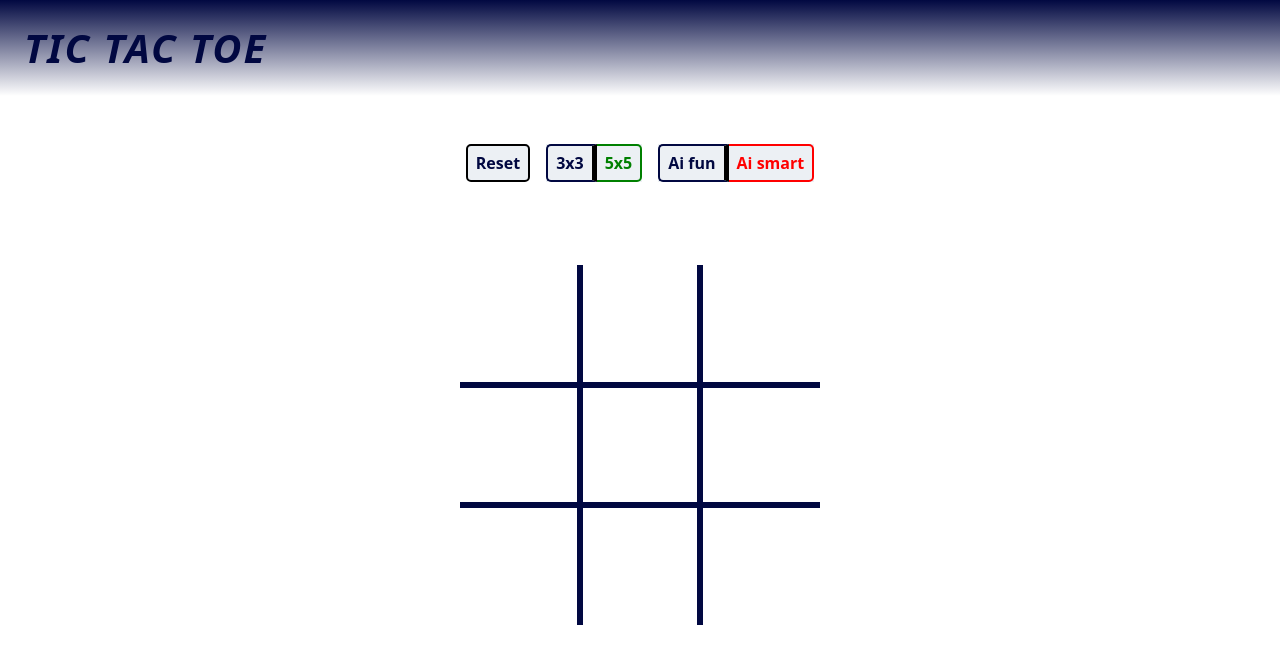
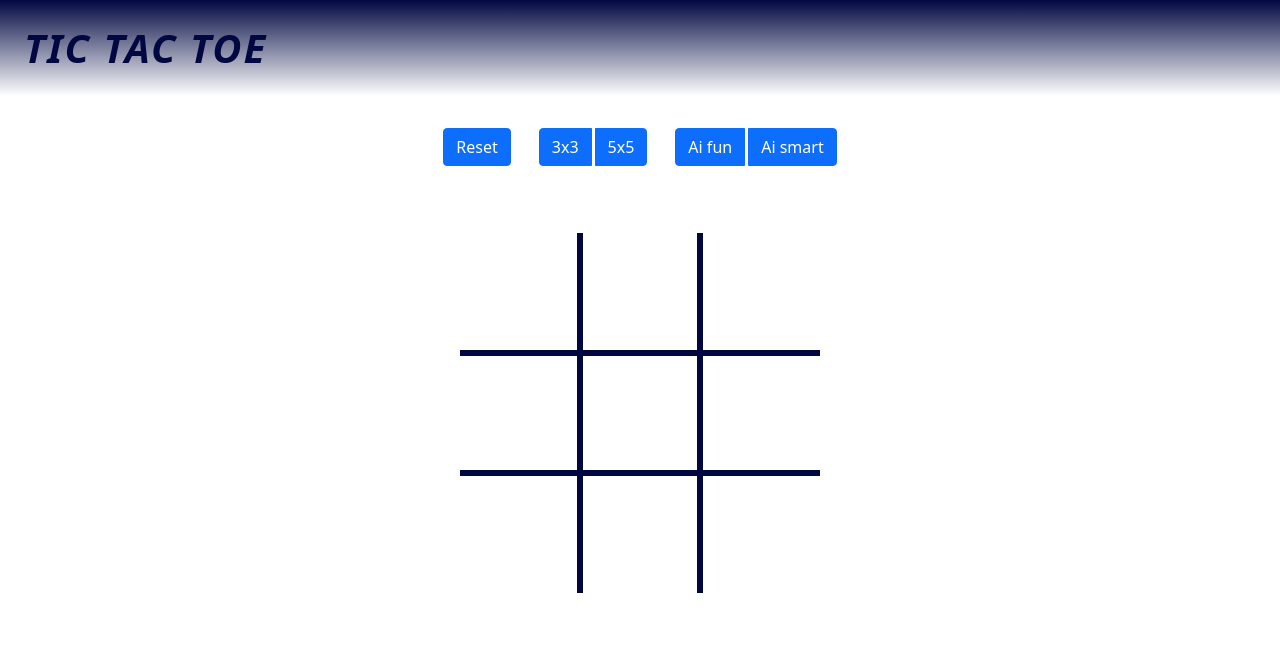
Before and after one commit to hanifahmadov/tic-tac-toe, a React (Create React App) app: page / in a window 1280 px wide. Shown: the top 664 px of the page. Built offline with nearby package versions, Linux system fonts and the light colour scheme.

Commit message:
gameOver creates render error, on it

```diff
--- a/src/components/header/header.scss
+++ b/src/components/header/header.scss
@@ -1,7 +1,7 @@
 #navbar {
     .header {
         width: 100%;
-        color: rgba(1, 8, 65, 1);
+        color:  rgb(1, 8, 65);
 
 
         background: rgba(1, 8, 65, 1);
--- a/src/components/settings/Settings.js
+++ b/src/components/settings/Settings.js
@@ -2,37 +2,71 @@
 import React from "react";
 import "./settings.scss";
 import { useRecoilState } from "recoil";
-import { playerState } from "../utils/store";
-
-// import friendly from "../../shared/happy-robot.png";
-// import challenge from "../../shared/smart-robot.png";
+import { boardState, gameOverState, playerState, settingsState } from "../utils/store";
 
 export const Settings = () => {
     const [player, setPlayer] = useRecoilState(playerState);
+    const [setting, setSetting] = useRecoilState(settingsState);
+    const [board, setBoard] = useRecoilState(boardState);
+    // const [gameOver, setGameOver] = useRecoilState(gameOverState)
+
+    let anyMovePlayed = board.every((val) => val == "");
 
     const handleClick = (e) => {
-        console.log(e.target.className)
-    }
-
-
+        console.log(e.target.getAttribute("data_value"));
+        // if (e.target.className === "size5x5") {
+        //     setSetting({
+        //         ...setting,
+        //         fxf: false,
+        //         txt: false,
+        //     });
+        // } else if (e.target.className === "size3x3") {
+        //     setSetting({
+        //         ...setting,
+        //         fxf: true,
+        //         txt: true,
+        //     });
+        // }
+    };
 
     return (
         <div id='subheader'>
             <div className='setting-wrapper' onClick={handleClick}>
-                <div className='resetButton'>
-                    <span className="reset">Reset</span>
+                <div className="">
+                    <button type='button' className='btn btn-primary' data_value="reset">
+                        Reset
+                    </button>
                 </div>
 
-                <div className='setting_size'>
-                    <span className='size3x3'>3x3</span>
-                    <span className='size5x5'>5x5</span>
+                <div className='setting_size mx-4'>
+                    <div
+                        className='btn-group'
+                        role='group'
+                        aria-label='Basic example'
+                    >
+                        <button type='button' className='btn btn-primary mx-1' data_value="size3x3">
+                            3x3
+                        </button>
+                        <button type='button' className='btn btn-primary' data_value="size5x5">
+                            5x5
+                        </button>
+                    </div>
                 </div>
 
                 <div className='setting_player'>
-                        <span className="aifun">Ai fun</span>
-                        <span className="aismart">Ai smart</span>
+                    <div
+                        className='btn-group'
+                        role='group'
+                        aria-label='Basic example'
+                    >
+                        <button type='button' className='btn btn-primary mx-1' data_value="aifun">
+                            Ai fun
+                        </button>
+                        <button type='button' className='btn btn-primary' data_value="aismart">
+                            Ai smart
+                        </button>
+                    </div>
                 </div>
-
             </div>
         </div>
     );
--- a/src/components/settings/settings.scss
+++ b/src/components/settings/settings.scss
@@ -1,20 +1,15 @@
 #subheader {
-
-    margin: 3rem;
-
+    margin: 2rem;
     display: flex;
     justify-content: center;
     align-items: center;
 
-
     // background: blue;
-
 }
 
 
 
 .setting-wrapper {
-
     display: flex;
     align-items: center;
     justify-content: center;
@@ -22,9 +17,9 @@
 
 }
 
-
-
-.resetButton {
+// HEADER
+// reset button active
+.resetButton  {
 
     background: #ecf0f4;
     color: rgba(1, 8, 65, 1);
@@ -38,113 +33,46 @@
 
     cursor: pointer;
 
-    &:hover {
-
-        background-color: rgba(1, 8, 65, 1);
-        color: white;
+    &:active {
+        border: 2px solid rgb(196, 196, 196);
+        box-shadow: 0px 0px 1px 1px rgb(142, 142, 142) inset;
+        color:#434546
 
     }
 
 }
 
+// HEADER
+// reset button deactive
+.resetButton_deactive  {
 
+    background: #e8e8e8;
+    color: rgb(161, 161, 161);
+
+    margin: 0rem .5rem;
+    padding: .3rem 0.5rem;
+    font-weight: 500;
+
+    border: 2px solid rgb(123, 139, 174);
+    border-radius: 5px;
+
+    box-shadow: 0px 0px 5px 1px rgb(249, 249, 249) inset;
+}
+
+
+// HEADER
+// setting size
 .setting_size {
 
 
-    background: #ecf0f4;
-    margin: 0rem .5rem;
-
-    span {
 
 
-        color: rgba(1, 8, 65, 1);
+}
 
-        // border-radius: 5px;
-        display: inline-block;
-        padding: .3rem .5rem;
-
-        cursor: pointer;
-        font-weight: 600;
-
-    }
-
-    .size3x3 {
-        border: 2px solid rgba(1, 8, 65, 1);
-        border-right:5px solid rgb(0, 0, 0);
-        border-top-left-radius: 5px;
-        border-bottom-left-radius: 5px;
-
-    }
-
-    .size5x5 {
-        color: green;
-        border: 2px solid green;
-        border-left:none;
-
-        border-top-right-radius: 5px;
-        border-bottom-right-radius: 5px;
-
-        &:hover {
-            background-color: green;
-            color: white;
-        }
-    }
+// HEADER
+// settings players ai fun and smart
+.setting_player{
 
 
-    span:hover {
-        background: rgb(1, 8, 65);
-        color: white;
-    }
-}
-
-.setting_player{
-
-    background: #ecf0f4;
-
-
-    margin: 0rem .5rem;
-
-    span {
-
-
-        color: rgba(1, 8, 65, 1);
-
-
-        display: inline-block;
-        padding: .3rem .5rem;
-
-        cursor: pointer;
-        font-weight: 600;
-
-    }
-
-    .aifun {
-        border: 2px solid rgba(1, 8, 65, 1);
-        border-right:5px solid rgb(0, 0, 0);
-        border-top-left-radius: 5px;
-        border-bottom-left-radius: 5px;
-    }
-
-    .aismart {
-        color: red;
-        border: 2px solid red;
-        border-left:none;
-
-        border-top-right-radius: 5px;
-        border-bottom-right-radius: 5px;
-
-        &:hover {
-            background-color: red;
-            color: white;
-        }
-
-    }
-
-
-    span:hover {
-
-        background: rgba(1, 8, 65, 1);
-        color: white
-    }
 
 }
--- a/src/components/table/Table.js
+++ b/src/components/table/Table.js
@@ -11,17 +11,18 @@ import {
     getBestIndex_WithMinimax,
     checkBoard_afterEveryMove,
 } from "../utils/helper";
-import { boardState, winPositionsState, playerState } from "../utils/store";
+import { boardState, winPositionsState, playerState, gameOverState } from "../utils/store";
 import { minimax } from "../utils/ai";
 import { useRecoilState } from "recoil";
 
 export const Table = () => {
     const [board, setBoard] = useRecoilState(boardState);
     const [player, setPlayer] = useRecoilState(playerState);
+    const [gameOver, setGameOver] = useRecoilState(gameOverState)
 
     // HEADER
     // check current state after every move made on board
-    let currentState = checkBoard_afterEveryMove(player, board, winPositionsState, getWinPositions, checkWin)
+    let currentState = checkBoard_afterEveryMove(player, board, winPositionsState, getWinPositions, checkWin, setGameOver)
 
 
     // HEADER
@@ -69,7 +70,7 @@ export const Table = () => {
                     <div
                         className='custom-body'
                         onClick={(e) => {
-                            currentState.gameOver ? "" : handleClick(e);
+                            gameOver ? "" : handleClick(e);
                         }}
 
                         style={{borderRadius: "50px"}}
--- a/src/components/utils/helper.js
+++ b/src/components/utils/helper.js
@@ -1,4 +1,9 @@
 /* eslint-disable */
+
+import { useRecoilState } from "recoil";
+import { gameOverState } from "./store";
+
+
 
 
 // HEADER: checkWin
@@ -184,11 +189,10 @@ export const getBestIndex_WithMinimax = (boardCurrentState, winPositionsState, m
 
 // HEADER
 // check board after every move made to see if there is win or not!
-export const checkBoard_afterEveryMove = (player, board, winPositionsState, getWinPositions, checkWin) => {
+export const checkBoard_afterEveryMove = (player, board, winPositionsState, getWinPositions, checkWin, setGameOver) => {
 
     let totalMoves = player.ai.moves.length + player.hu.moves.length;
     let winResultIndexes = [];
-    let gameOver = false;
     let draw = false;
 
 
@@ -199,8 +203,9 @@ export const checkBoard_afterEveryMove = (player, board, winPositionsState, getW
         winResultIndexes = getWinPositions(winPositionsState, player.hu.moves);
         // end game
         gameOver = true;
+        setGameOver(true)
 
-        return { totalMoves, winResultIndexes, draw, gameOver}
+        return { totalMoves, winResultIndexes, draw }
 
 
     } // if o wins
@@ -208,21 +213,22 @@ export const checkBoard_afterEveryMove = (player, board, winPositionsState, getW
         // get array of winspot for o
         winResultIndexes = getWinPositions(winPositionsState, player.ai.moves);
         // end game
-        gameOver = true;
+        // gameOver = true;
+        setGameOver(true)
 
-        return { totalMoves, winResultIndexes, draw, gameOver}
+        return { totalMoves, winResultIndexes, draw }
 
     } // if game over and it means its a draw
     else if (totalMoves == 9) {
         console.log("game DRAWWW");
-        gameOver = true;
+        // gameOver = true;
+        setGameOver(true)
         draw = true;
 
-        return { totalMoves, winResultIndexes, draw, gameOver}
+        return { totalMoves, winResultIndexes, draw }
     } else {
 
-        return { totalMoves, winResultIndexes, draw, gameOver}
-
+        return { totalMoves, winResultIndexes, draw }
     }
 
 }
--- a/src/components/utils/store.js
+++ b/src/components/utils/store.js
@@ -6,7 +6,6 @@ import { atom } from "recoil";
 //   ['3', '4', '5'],
 //   ['6', '7', '8'],
 // ]
-
 
 // win positions matrix
 export const winPositionsState = [
@@ -27,16 +26,19 @@ export const winPositionsState = [
 
 // board initial state
 export const boardState = atom({
-    key: 'boardState',
-    default: ["", "", "", "", "", "", "", "", ""]
+    key: "boardState",
+    default: ["", "", "", "", "", "", "", "", ""],
 });
 
-
-
+// gameOver state
+export const gameOverState = atom ({
+    key: 'gameOver',
+    default: false
+})
 
 // 2 players moves states
-export const playerState =  atom({
-    key: 'playersState',
+export const playerState = atom({
+    key: "playersState",
     default: {
         hu: {
             value: "X",
@@ -49,5 +51,23 @@ export const playerState =  atom({
             moves: [],
             turn: false,
         },
-    }
-})
+    },
+});
+
+// settings
+export const settingsState = atom({
+  key:'settingsState',
+  default: {
+    reset: 'resetButton_deactive',
+    txt: true,
+    fxf: 'size5x5',
+    aifun: 'aifun_active ',
+    aismart: 'aismart',
+  }
+});
+
+
+// // WARN
+// export const manageClassname = (setting, anyMovePlayed) => {
+//     if(sett === )
+// }
```
Also changed, not shown: 1 other file (tests, documents, lock files or other folders).
